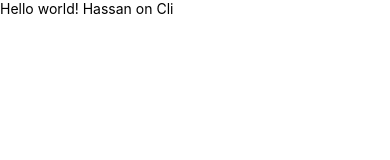
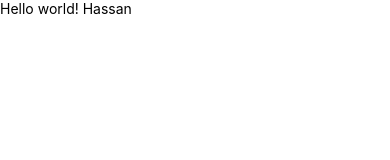
Before and after one commit to hassangulzar1/Native-Assignment-1, a React Native app: screen / in a window 390 px wide. Shown: the top 160 px of the page. Built offline with nearby package versions, Linux system fonts and the light colour scheme.

Commit message:
hello wrold

```diff
--- a/App.tsx
+++ b/App.tsx
@@ -4,7 +4,7 @@ import {View, Text} from 'react-native';
 const App = () => {
   return (
     <View>
-      <Text>Hello world! Hassan on Cli</Text>
+      <Text>Hello world! Hassan</Text>
     </View>
   );
 };
```
